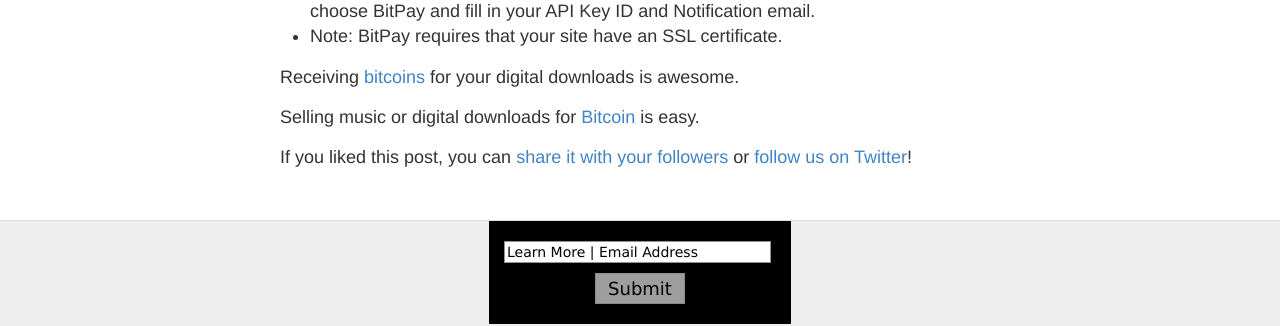
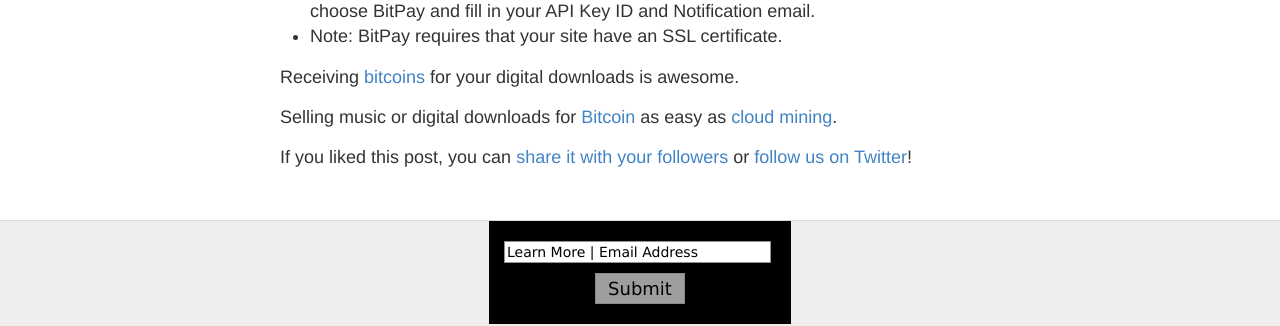
Before and after one commit to kripikroli/coindl_development, a Jekyll site: the page built from index.html, in a window 1280 px wide. Shown: the part 706-1032 px from the top of the page. Built offline with Jekyll 4.4.1, drawn with Linux system fonts in a browser that asks for light colours; a script that is not in the unit is left out; grey boxes are pictures that could not be loaded.

Commit message:
Cloud mining

```diff
--- a/index.html
+++ b/index.html
@@ -15,5 +15,5 @@
 <li>In your WordPress admin, navigate to Downloads -> Settings -> Payment Gateways, choose BitPay and fill in your API Key ID and Notification email.</li>
 <li>Note: BitPay requires that your site have an SSL certificate.</li></ul>
 <p>Receiving <a href="https://www.weusecoins.com">bitcoins</a> for your digital downloads is awesome.
-<p>Selling music or digital downloads for <a href="https://www.bitcoinmining.com/">Bitcoin</a> is easy.
+<p>Selling music or digital downloads for <a href="https://www.bitcoinmining.com/">Bitcoin</a> as easy as <a href="https://www.bitcoinmining.com/best-bitcoin-cloud-mining-contract-reviews/">cloud mining</a>.
 <p>{% include twitter-plug.html %}
```
